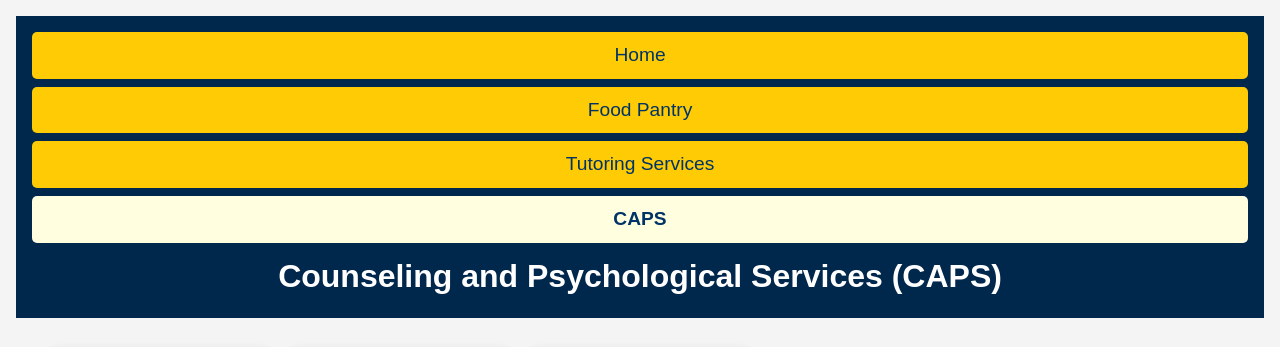
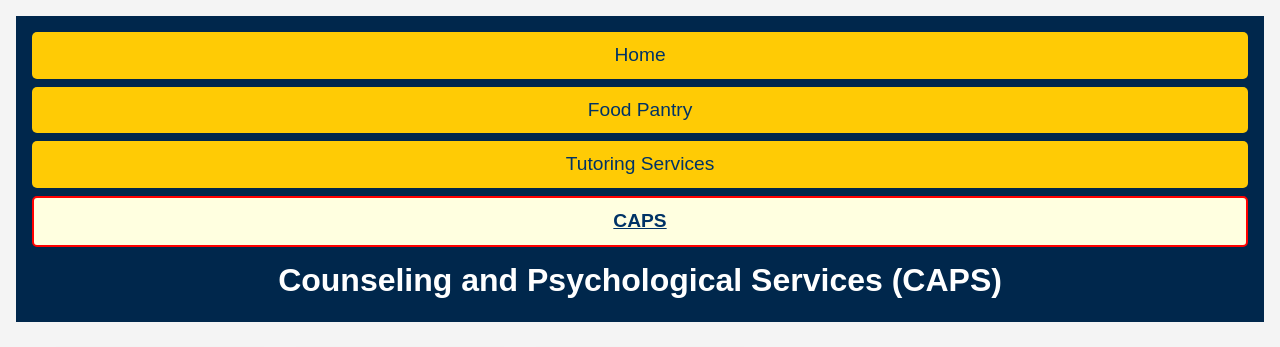
Before and after one commit to Jerusha-Manoj/client_project_w25, a plain HTML site: page caps.html in a window 1280 px wide. Shown: the top 347 px of the page. Drawn offline with Linux system fonts and the light colour scheme.

Commit message:
Add files via upload

```diff
--- a/styles/style.css
+++ b/styles/style.css
@@ -61,6 +61,8 @@ nav ul li a.active {
     background: lightyellow;
     color: #003366;
     font-weight: bold;
+    text-decoration: underline;
+    border: 2px solid red;
 }
 
 
```
